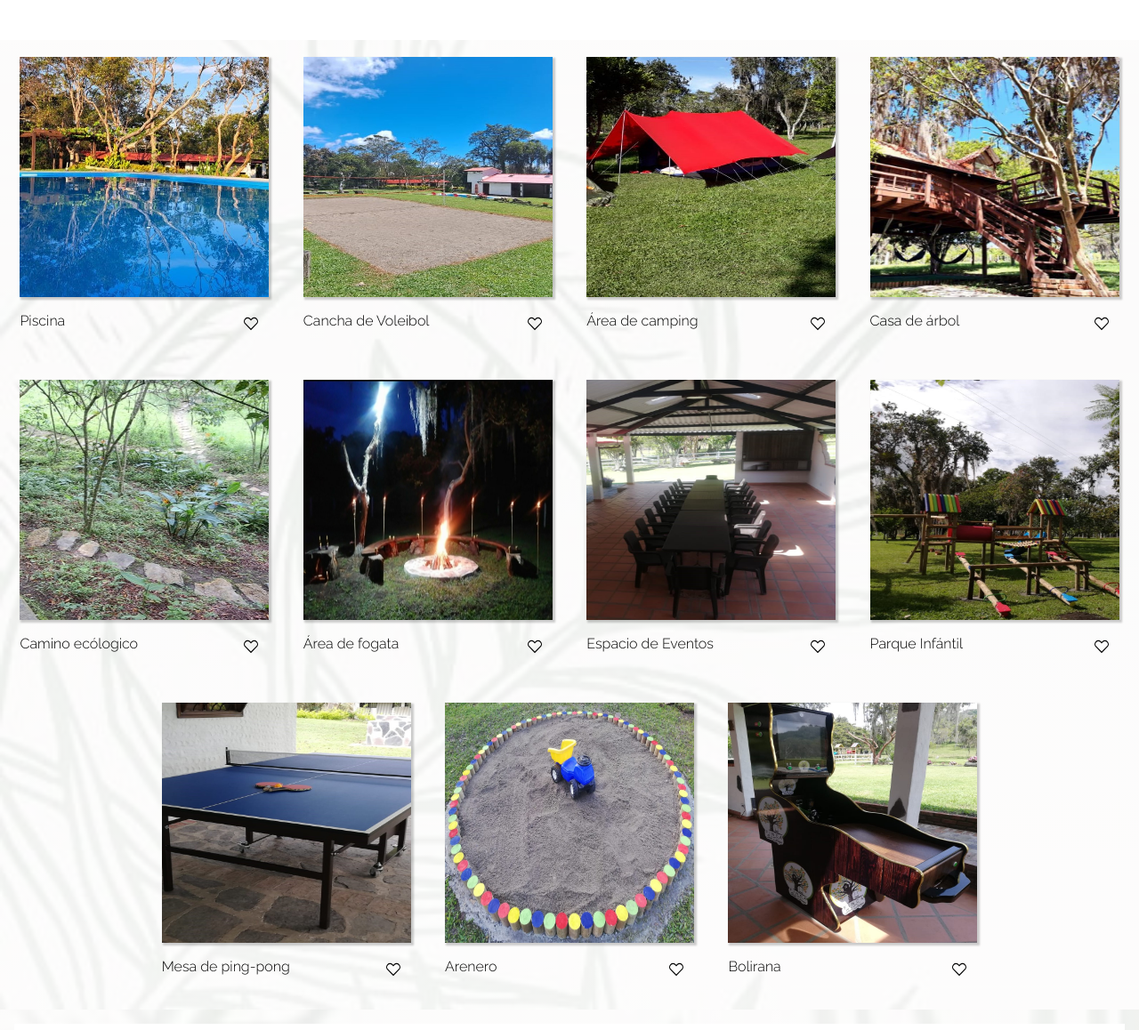
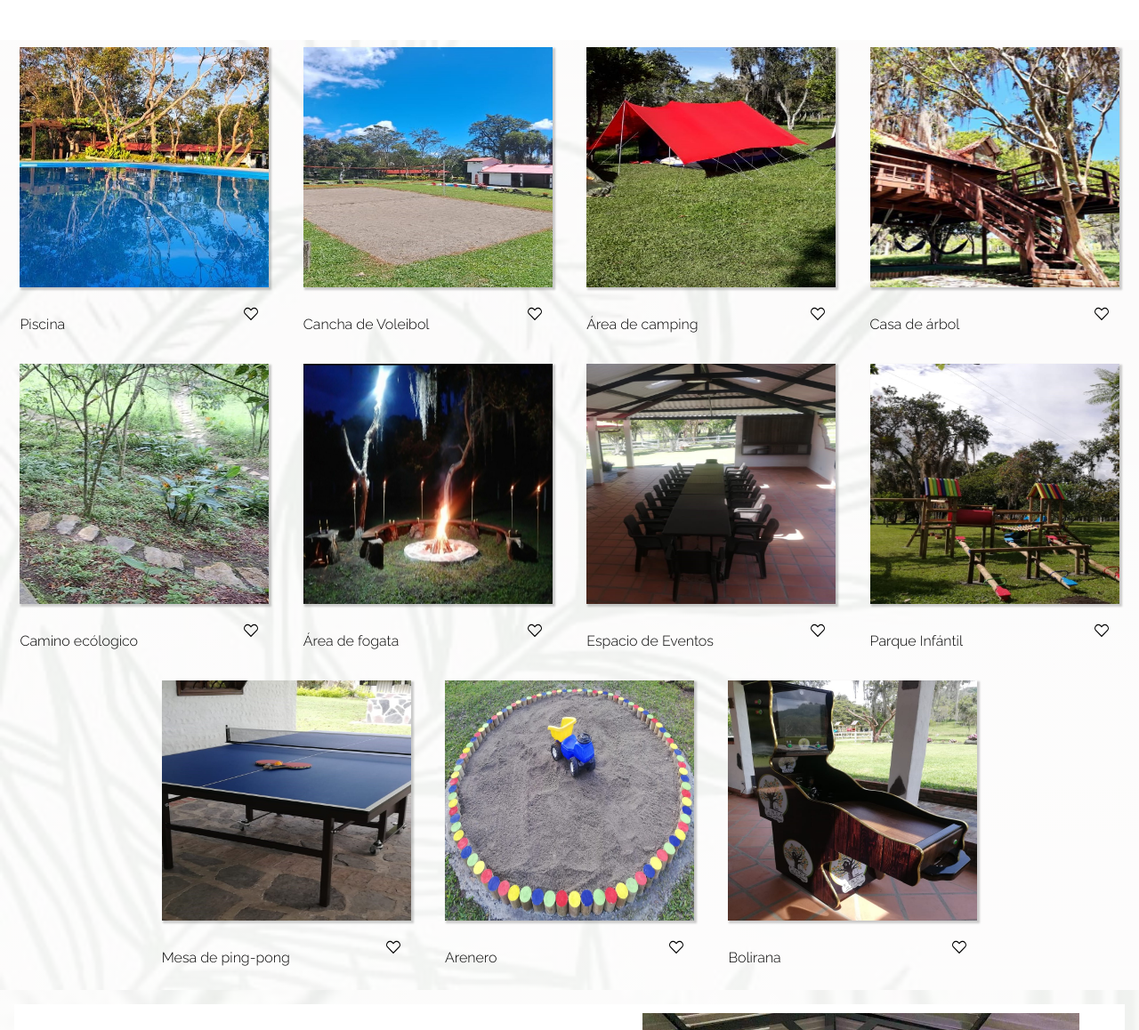
Before and after one commit to sofiarizap/FincaSanDiego, a plain HTML site: page index.html in a window 1280 px wide. Shown: the part 2814-3972 px from the top of the page at 89% size. Drawn offline with nearby package versions, Linux system fonts and the light colour scheme; a web font is replaced by a local one.

Commit message:
ajuste grupos

```diff
--- a/index.html
+++ b/index.html
@@ -100,7 +100,7 @@
                     <p class="hit-the-floor3 text-black">Finca San Diego</p>
                 </div>
                 <div class="fichas">
-                    <div class="ficha1">
+                    <div class="ficha1" id="img-contenedor">
                         <img src="./assets/IMAGENES/piscina1.jpg" alt="espacios">
                         <div class="precio ">
                             <p>
@@ -113,7 +113,7 @@
                             </button>
                         </div>
                     </div>
-                    <div class="ficha2">
+                    <div class="ficha2" id="img-contenedor">
                         <img src="./assets/IMAGENES/cancha2.jpg" alt="espacios">
                         <div class="precio">
                             <p>
@@ -126,7 +126,7 @@
                             </button>
                         </div>
                     </div>
-                    <div class="ficha3">
+                    <div class="ficha3" id="img-contenedor">
                         <img src="./assets/IMAGENES/camping.jpg" alt="espacios">
                         <div class="precio">
                             <p>
@@ -139,7 +139,7 @@
                             </button>
                         </div>
                     </div>
-                    <div class="ficha1">
+                    <div class="ficha1" id="img-contenedor">
                         <img src="./assets/IMAGENES/casaarbol1.jpg" alt="espacios">
                         <div class="precio">
                             <p>
@@ -153,7 +153,7 @@
                         </div>
                     </div>
 
-                    <div class="ficha3">
+                    <div class="ficha3" id="img-contenedor">
                         <img src="./assets/IMAGENES/senderismo1.jpg" alt="espacios">
                         <div class="precio">
                             <p>
@@ -166,7 +166,7 @@
                             </button>
                         </div>
                     </div>
-                    <div class="ficha3">
+                    <div class="ficha3" id="img-contenedor">
                         <img src="./assets/IMAGENES/fogata.jpg" alt="espacios">
                         <div class="precio">
                             <p>
@@ -179,7 +179,7 @@
                             </button>
                         </div>
                     </div>
-                    <div class="ficha3">
+                    <div class="ficha3" id="img-contenedor">
                         <img src="./assets/IMAGENES/comedor.jpg" alt="espacios">
                         <div class="precio">
                             <p>
@@ -192,7 +192,7 @@
                             </button>
                         </div>
                     </div>
-                    <div class="ficha3">
+                    <div class="ficha3" id="img-contenedor">
                         <img src="./assets/IMAGENES/parque.jpg" alt="espacios">
                         <div class="precio">
                             <p>
@@ -205,7 +205,7 @@
                             </button>
                         </div>
                     </div>
-                    <div class="ficha3">
+                    <div class="ficha3" id="img-contenedor">
                         <img src="./assets/IMAGENES/pinpong.jpg" alt="espacios">
                         <div class="precio">
                             <p>
@@ -218,7 +218,7 @@
                             </button>
                         </div>
                     </div>
-                    <div class="ficha3">
+                    <div class="ficha3" id="img-contenedor">
                         <img src="./assets/IMAGENES/arenero.jpg" alt="espacios">
                         <div class="precio">
                             <p>
@@ -231,7 +231,7 @@
                             </button>
                         </div>
                     </div>
-                    <div class="ficha3">
+                    <div class="ficha3" id="img-contenedor">
                         <img src="./assets/IMAGENES/juego.jpg" alt="espacios">
                         <div class="precio">
                             <p>
--- a/style.css
+++ b/style.css
@@ -335,29 +335,37 @@ body{
 }
 .fichas p{
     color: #000;
-    margin-top: 15px;
+    margin-top: 30px;
 
 }
 .ficha1{
     display: flex;
     flex-direction: column;
-    margin: 1.2rem;
+    margin: 0.5rem 1.2rem;
 
 }
 .ficha2{
     display: flex;
     flex-direction: column;
-    margin: 1.2rem;
+    margin: 0.5rem 1.2rem;
 }
 .ficha3{
     display: flex;
     flex-direction: column;
-    margin: 1.2rem;
+    margin: 0.5rem 1.2rem;
 }
 .fichas img{
     width: 280px;
     height: 270px;
     box-shadow: 2px 2px 2px 1px rgba(0, 0, 0, 0.2);
+}
+#img-contenedor img {
+    transform: scale(var(--escala, 1));
+    transition: transform 0.25s;
+}
+#img-contenedor:hover img {
+    --escala: 1.2;
+    cursor:pointer;
 }
 .imgg{
     height: 400px;
```
